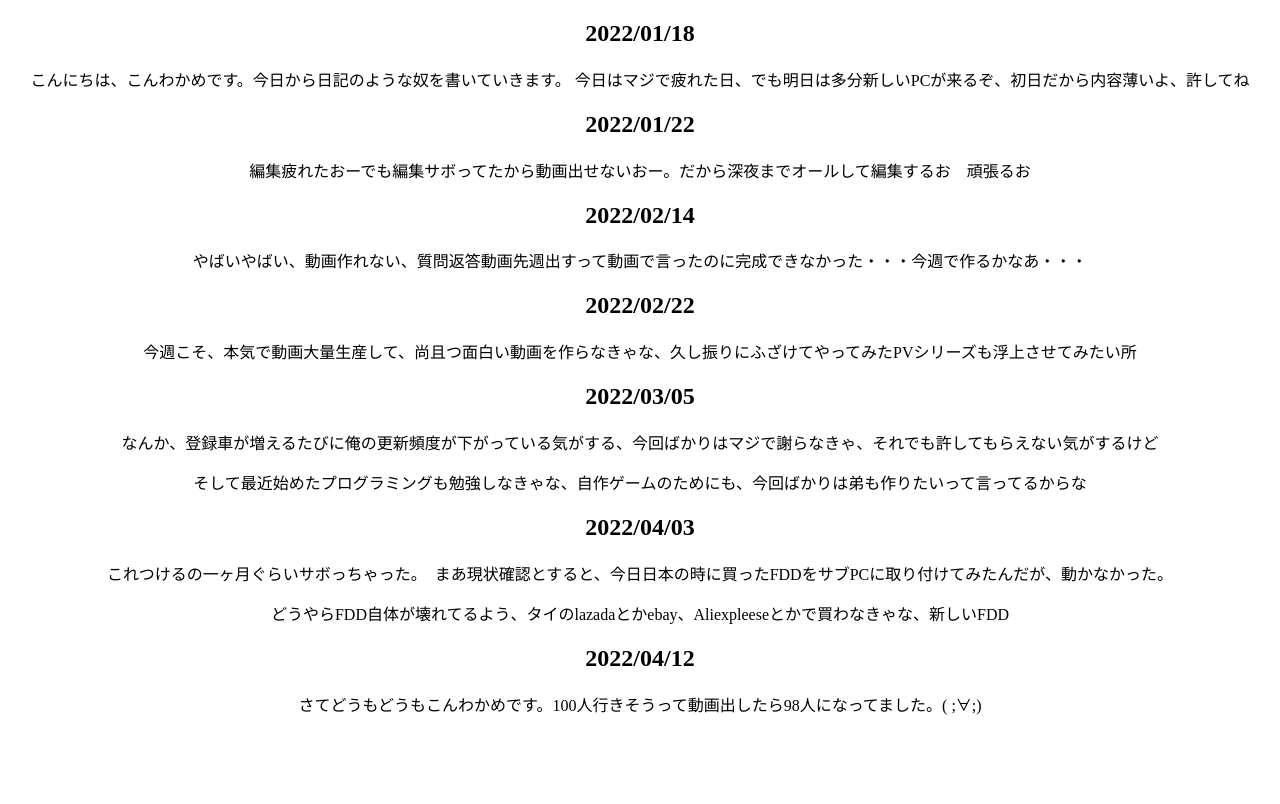
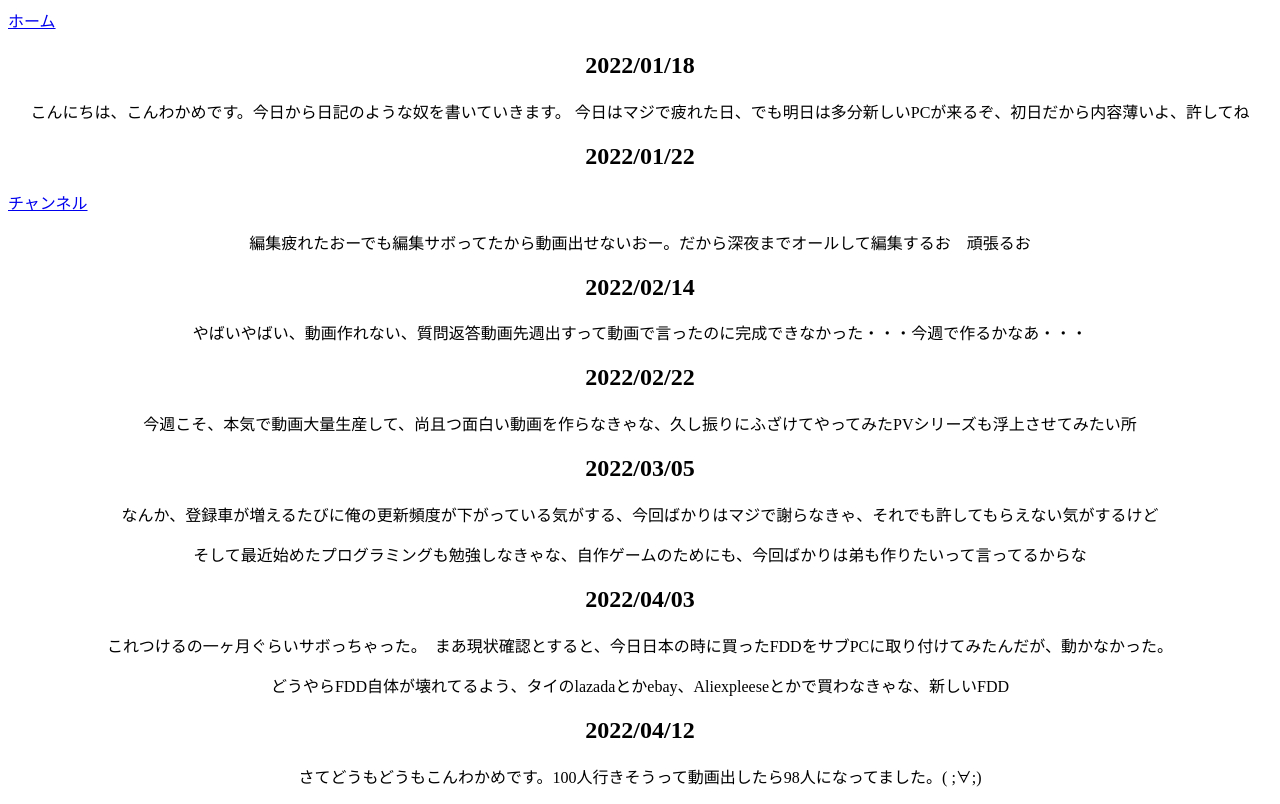
Before and after one commit to conwakame/diary.io, a plain HTML site: page index.html in a window 1280 px wide. Drawn offline with Linux system fonts and the light colour scheme.

Commit message:
Update index.html

```diff
--- a/index.html
+++ b/index.html
@@ -5,11 +5,11 @@
 
     </head>
     <body>
-        <h2 style="text-align:center">2022/01/18</h2>
+<a href="https://conwakame.github.io/room.io/">ホーム</a>        <h2 style="text-align:center">2022/01/18</h2>
         <p style="text-align:center">こんにちは、こんわかめです。今日から日記のような奴を書いていきます。
             今日はマジで疲れた日、でも明日は多分新しいPCが来るぞ、初日だから内容薄いよ、許してね</p>
         <h2 style="text-align:center">2022/01/22</h2>
-        <p style="text-align:center">編集疲れたおーでも編集サボってたから動画出せないおー。だから深夜までオールして編集するお　頑張るお</p>
+<a href="ここにリンク先のURLを入れる">チャンネル</a>        <p style="text-align:center">編集疲れたおーでも編集サボってたから動画出せないおー。だから深夜までオールして編集するお　頑張るお</p>
         <h2 style="text-align:center">2022/02/14</h2>
         <p style="text-align:center">やばいやばい、動画作れない、質問返答動画先週出すって動画で言ったのに完成できなかった・・・今週で作るかなあ・・・</p>
         <h2 style="text-align:center">2022/02/22</h2>
```
